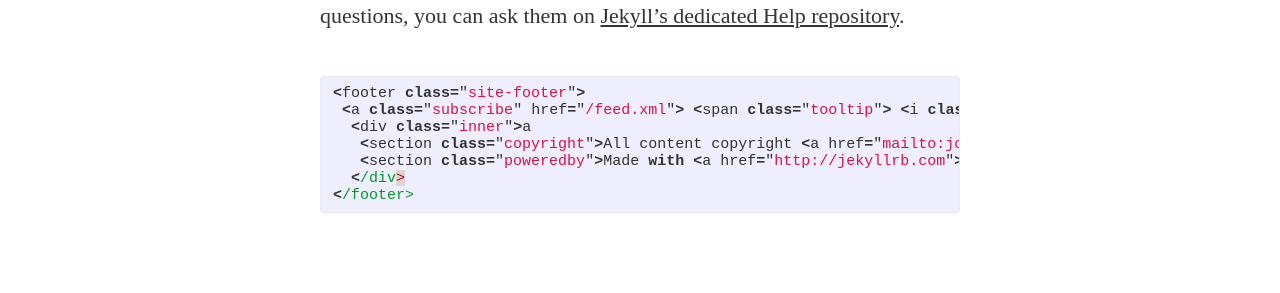
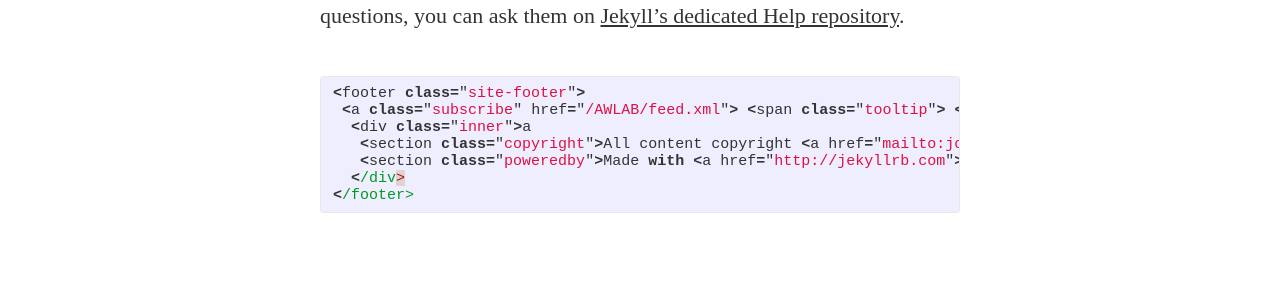
Before and after one commit to dotorijoon/awlab, a Jekyll site: the page built from _posts/2014-08-29-welcome-to-jekyll.markdown, in a window 1280 px wide and 900 px high, scrolled down 1414 px. Shown: the part 158-451 px from the top of the window. Built offline with Jekyll 4.4.1, drawn with Linux system fonts in a browser that asks for light colours; nearby versions of some CDN libraries; some web fonts are replaced.

Commit message:
web init

```diff
--- a/_config.yml
+++ b/_config.yml
@@ -22,8 +22,8 @@
 
 paginate:	5
 
-url: "http://noriter.dev" # the base hostname & protocol for your site
-baseurl: ""
+url: "https://dotorijoon.github.io/awlab/" # the base hostname & protocol for your site
+baseurl: "/AWLAB"
 #used to display twitter cards
 #twitter_handle: '@dirkfabisch'
 
```
